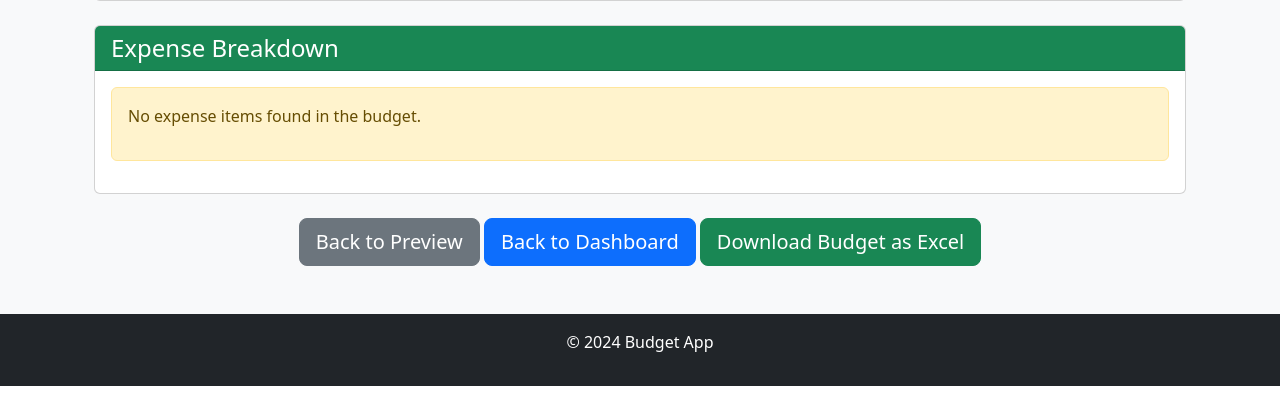
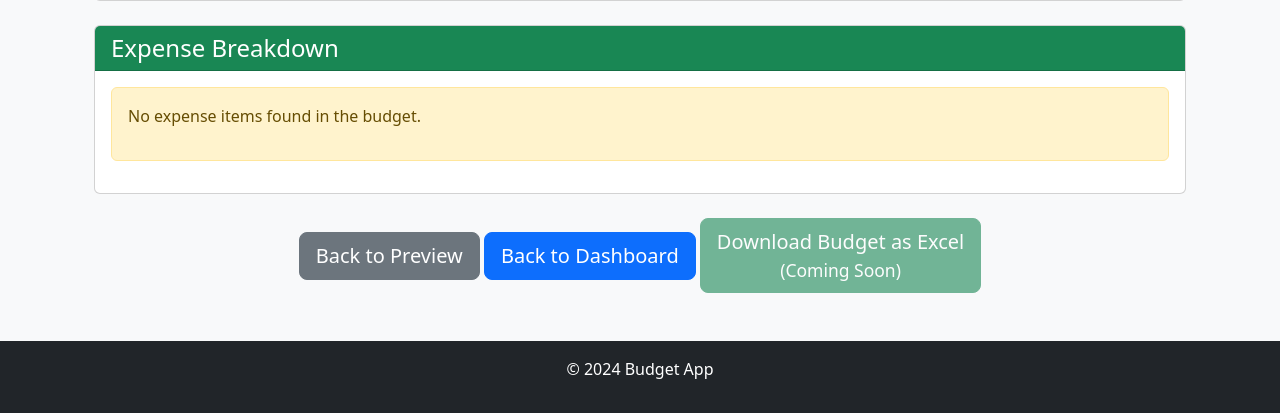
Before and after one commit to Brice-Financial-Projects/Financial-App, a Python web app: template app/templates/budget/results.html in a window 1280 px wide. Shown: the part 827-1240 px from the top of the page. Before the commit the page ends 1213 px from the top, so only its background shows below. Run offline with Jinja, Linux system fonts and the light colour scheme; the template is opened without the code that fills it, so the values that code supplies are empty.

Commit message:
feat(ui): Disable Excel download feature with 'Coming Soon' status
- Replace Excel download link with disabled button
- Add visual feedback with reduced opacity (0.6)
- Add 'Coming Soon' label beneath button text
- Add tooltip on hover for better UX
- Set cursor to 'not-allowed' to indicate disabled state

This commit improves user experience by clearly indicating that
the Excel download feature is not yet available while maintaining
the button's presence in the UI for future implementation.

```diff
--- a/app/templates/budget/results.html
+++ b/app/templates/budget/results.html
@@ -167,7 +167,10 @@
         <div class="col-md-12 text-center mb-4">
             <a href="{{ url_for('budget.preview') }}" class="btn btn-secondary btn-lg">Back to Preview</a>
             <a href="{{ url_for('main.dashboard') }}" class="btn btn-primary btn-lg">Back to Dashboard</a>
-            <a href="{{ url_for('budget.download_budget', budget_id=budget.id) }}" class="btn btn-success btn-lg">Download Budget as Excel</a>
+            <button class="btn btn-success btn-lg" disabled title="This feature is coming soon!" style="opacity: 0.6; cursor: not-allowed;">
+                Download Budget as Excel
+                <small class="d-block">(Coming Soon)</small>
+            </button>
         </div>
     </div>
 </div>
```
